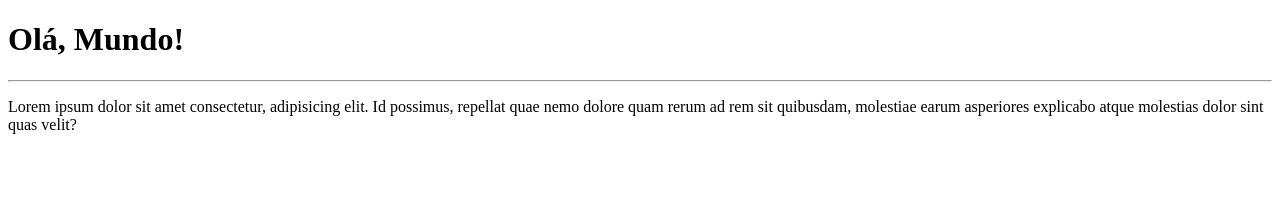
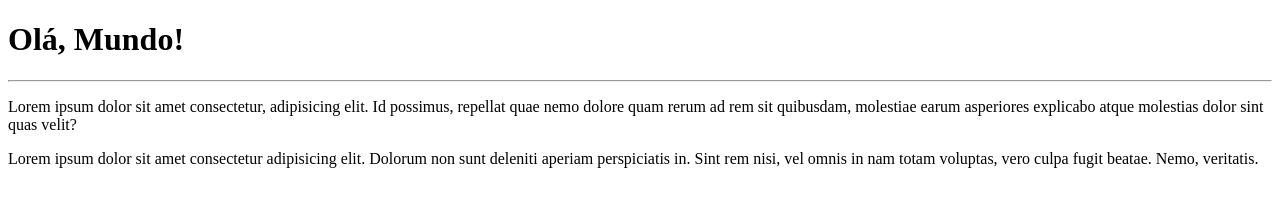
Before and after one commit to vlvrng/Ola-Mundo, a plain HTML site: page site-exemplo/index.html in a window 1280 px wide. Drawn offline with Linux system fonts and the light colour scheme.

Commit message:
Adição de parágrafo

```diff
--- a/site-exemplo/index.html
+++ b/site-exemplo/index.html
@@ -10,5 +10,6 @@
     <h1>Olá, Mundo!</h1>
     <hr>
     <p>Lorem ipsum dolor sit amet consectetur, adipisicing elit. Id possimus, repellat quae nemo dolore quam rerum ad rem sit quibusdam, molestiae earum asperiores explicabo atque molestias dolor sint quas velit?</p>
+    <p>Lorem ipsum dolor sit amet consectetur adipisicing elit. Dolorum non sunt deleniti aperiam perspiciatis in. Sint rem nisi, vel omnis in nam totam voluptas, vero culpa fugit beatae. Nemo, veritatis.</p>
 </body>
 </html>
```
